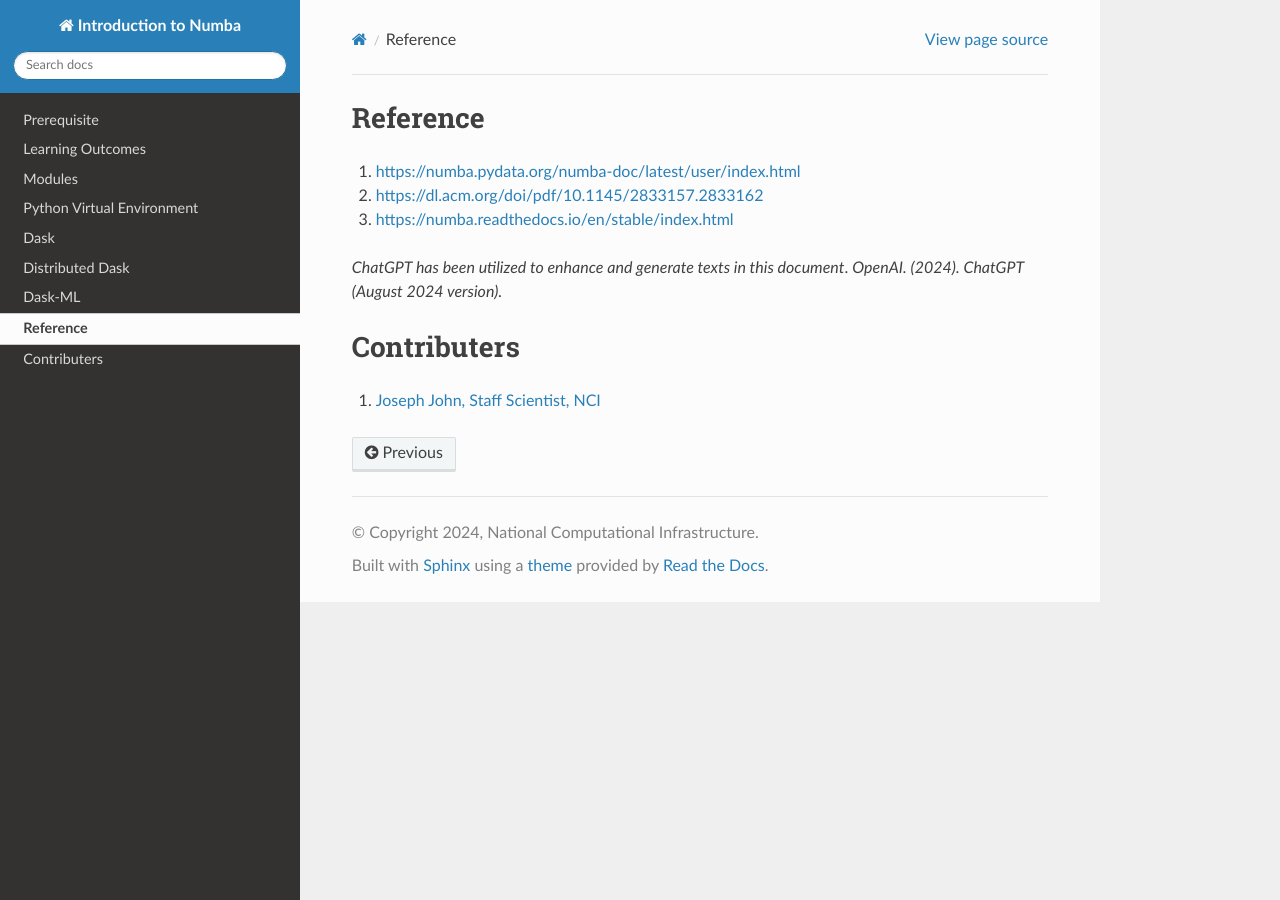
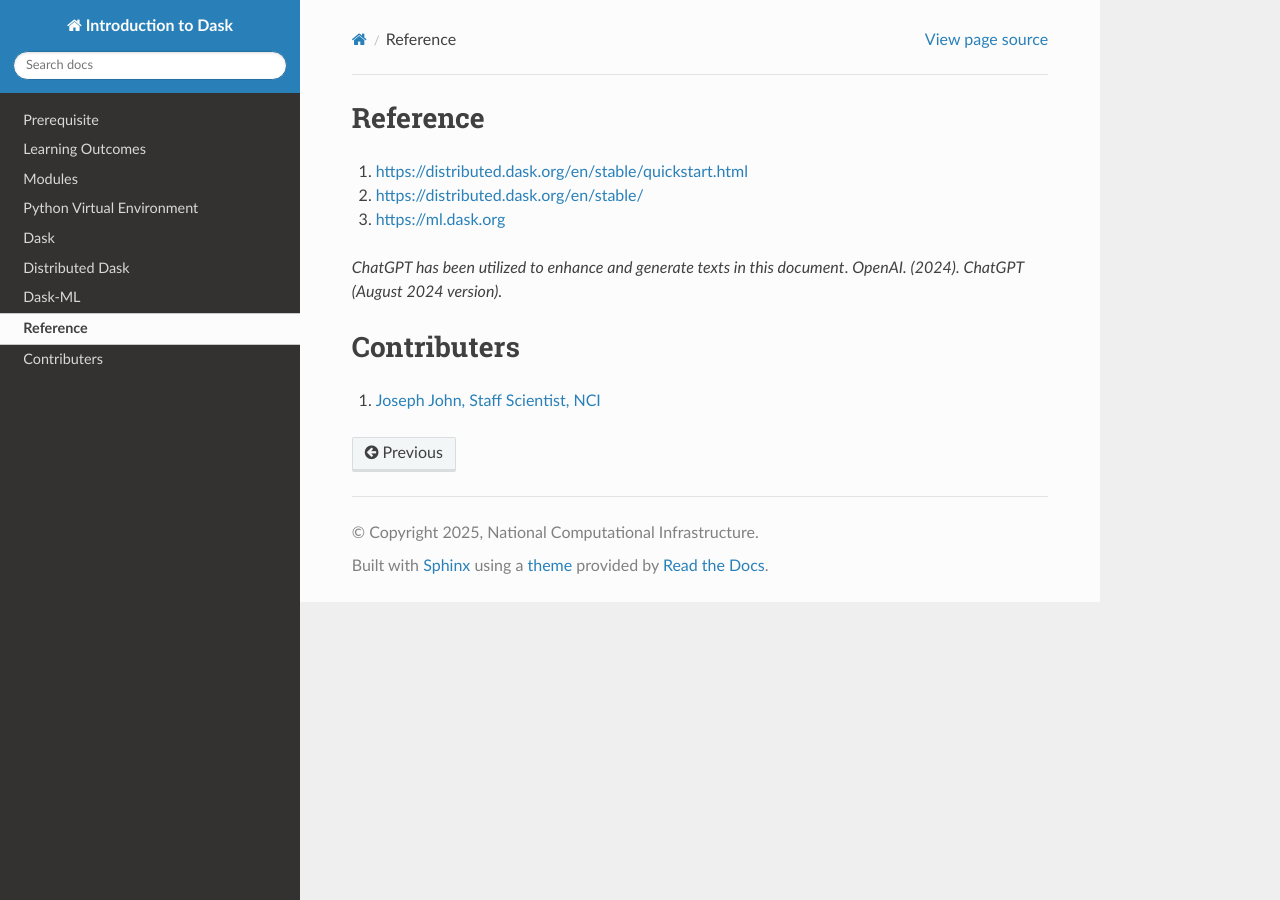
Before and after one commit to NCI900-Training-Organisation/intro-to-dask, a Sphinx documentation site: the page built from docs/source/references.rst, in a window 1280 px wide. Built offline with Sphinx 7.4.7 and the Read the Docs theme 3.1.0, drawn with Linux system fonts in a browser that asks for light colours.

Commit message:
references

```diff
--- a/docs/source/conf.py
+++ b/docs/source/conf.py
@@ -2,8 +2,8 @@
 
 # -- Project information
 
-project = 'Introduction to Numba'
-copyright = '2024, National Computational Infrastructure'
+project = 'Introduction to Dask'
+copyright = '2025, National Computational Infrastructure'
 author = 'Joseph John'
 
 release = '0.1'
--- a/docs/source/references.rst
+++ b/docs/source/references.rst
@@ -1,8 +1,8 @@
 Reference
 =========
-#. https://numba.pydata.org/numba-doc/latest/user/index.html
-#. https://dl.acm.org/doi/pdf/10.1145/2833157.2833162
-#. https://numba.readthedocs.io/en/stable/index.html
+#. https://distributed.dask.org/en/stable/quickstart.html
+#. https://distributed.dask.org/en/stable/
+#. https://ml.dask.org
 
 *ChatGPT has been utilized to enhance and generate texts in this document*.
 *OpenAI. (2024). ChatGPT (August 2024 version).*
```
